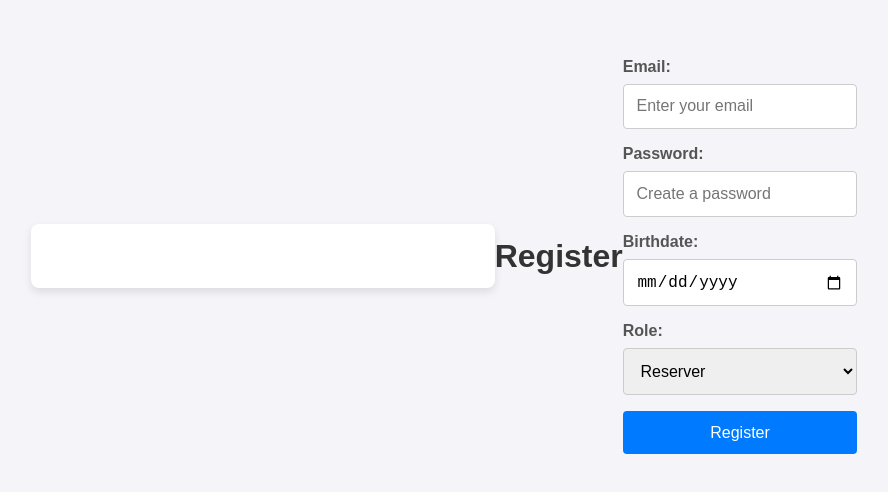
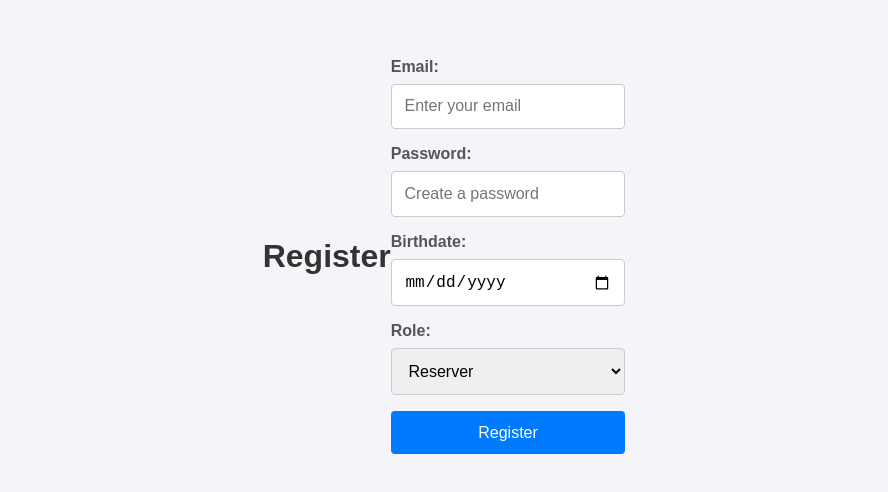
Before and after one commit to AksaJudith/Cybersecurity, a plain HTML site: page views/register.html in a window 1280 px wide. Shown: the part 144-636 px from the top of the page, without its empty margins (196-1084 px from the left). Drawn offline with Linux system fonts and the light colour scheme.

Commit message:
register

```diff
--- a/views/register.html
+++ b/views/register.html
@@ -8,7 +8,6 @@
     <link rel="stylesheet" href="/static/styles.css"> <!-- Link to external CSS -->
 </head>
 <body>
-    <div class="container"></div>
         <h1>Register</h1>
         <form action="/register" method="POST">
             <label for="username">Email:</label>
@@ -27,6 +26,5 @@
             </select>
             <button type="submit">Register</button>
         </form>
-    </div>
 </body>
 </html>
```
